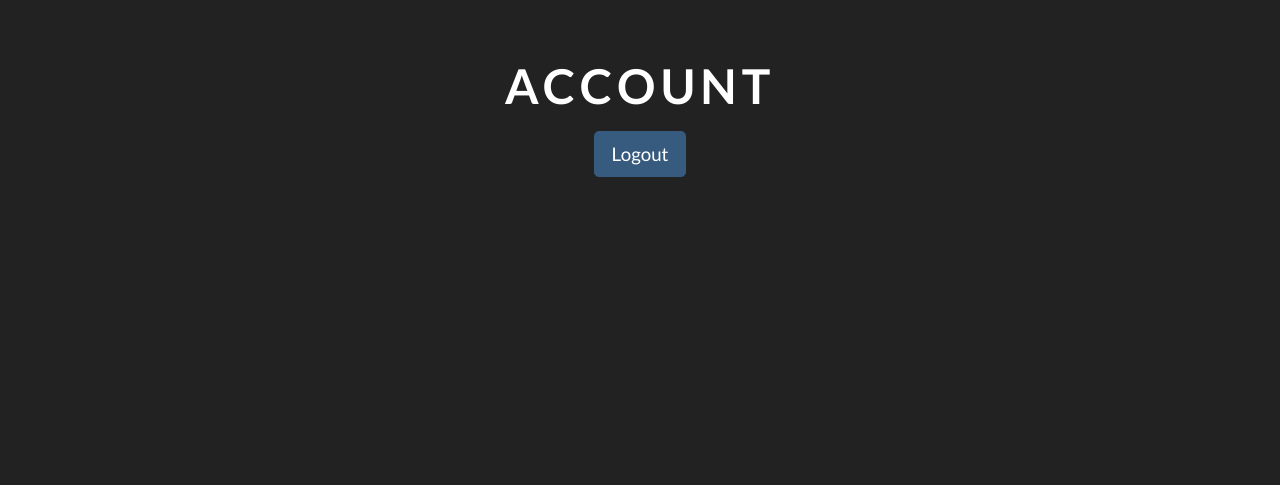
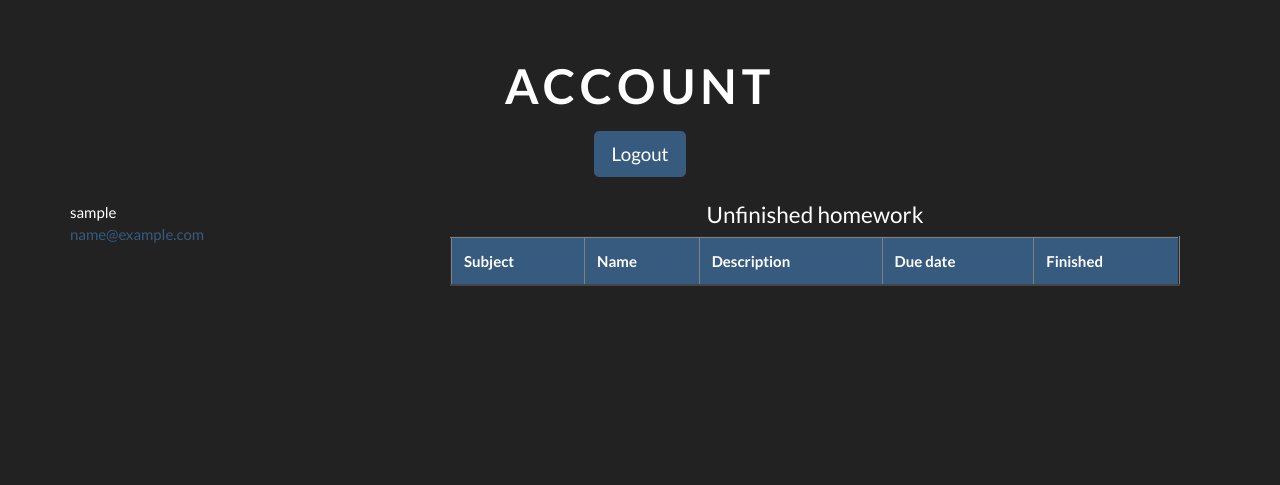
Before and after one commit to takos22/timathon-for-students, a Django app: page /account/ in a window 1280 px wide. Shown: the part 71-556 px from the top of the page. Run offline with Django 3.2, Linux system fonts and the light colour scheme; a user stored in the database is signed in; tables that the repository leaves empty hold one stand-in row (values such as "Sample post"); lists and menus that the app fills with data are empty; some libraries are stand-ins or nearby versions.

Commit message:
Update account

```diff
--- a/website/templates/account.html
+++ b/website/templates/account.html
@@ -11,6 +11,53 @@
         <a class="btn btn-lg btn-secondary" href="{% url 'login' %}">Login</a>
         {% endif %}
       </div>
+      {% if user.is_authenticated %}
+      <div class="row profile w-100">
+        <div class="col-md-4">
+          <div class="profile-sidebar">
+            <!-- SIDEBAR USER TITLE -->
+            <div class="profile-usertitle">
+              <div class="profile-usertitle-name text-white">{{ user.username }}</div>
+              <div class="profile-usertitle-job text-primary">{{ user.email }}</div>
+            </div>
+            <!-- END SIDEBAR USER TITLE -->
+          </div>
+        </div>
+        <div class="col-md-8">
+          <div class="profile-content">
+            <div class="table-responsive-lg">
+              <div class="text-center">
+                <h4>Unfinished homework</h4>
+              </div>
+              <table border="2" id="homeworkTable" class="table table-hover">
+                <thead class="bg-primary">
+                  <tr>
+                    <th>Subject</th>
+                    <th>Name</th>
+                    <th>Description</th>
+                    <th>Due date</th>
+                    <th>Finished</th>
+                  </tr>
+                </thead>
+                {% for homework in homeworks %}
+                <tr>
+                  <td>{{ homework.subject }}</td>
+                  <td>{{ homework.name }}</td>
+                  <td>{{ homework.description }}</td>
+                  <td>{{ homework.due_date|date:'Y-m-d H:i' }}</td>
+                  <td class="text-center">
+                    <div class="checkbox">
+                      <label> <input type="checkbox" value="finished" {% if homework.finished %}checked{% endif %} /> </label>
+                    </div>
+                  </td>
+                </tr>
+                {% endfor %}
+              </table>
+            </div>
+          </div>
+        </div>
+      </div>
+      {% endif %}
     </div>
   </div>
 </main>
--- a/website/views/account.py
+++ b/website/views/account.py
@@ -1,4 +1,9 @@
 from django.shortcuts import render
+from ..models import Homework
 
 def account(request):
-    return render(request, "account.html")
+    if request.user.is_authenticated:
+        homeworks = Homework.objects.filter(user=request.user, finished=False)
+    else:
+        homeworks = []
+    return render(request, "account.html", dict(homeworks=homeworks))
```
